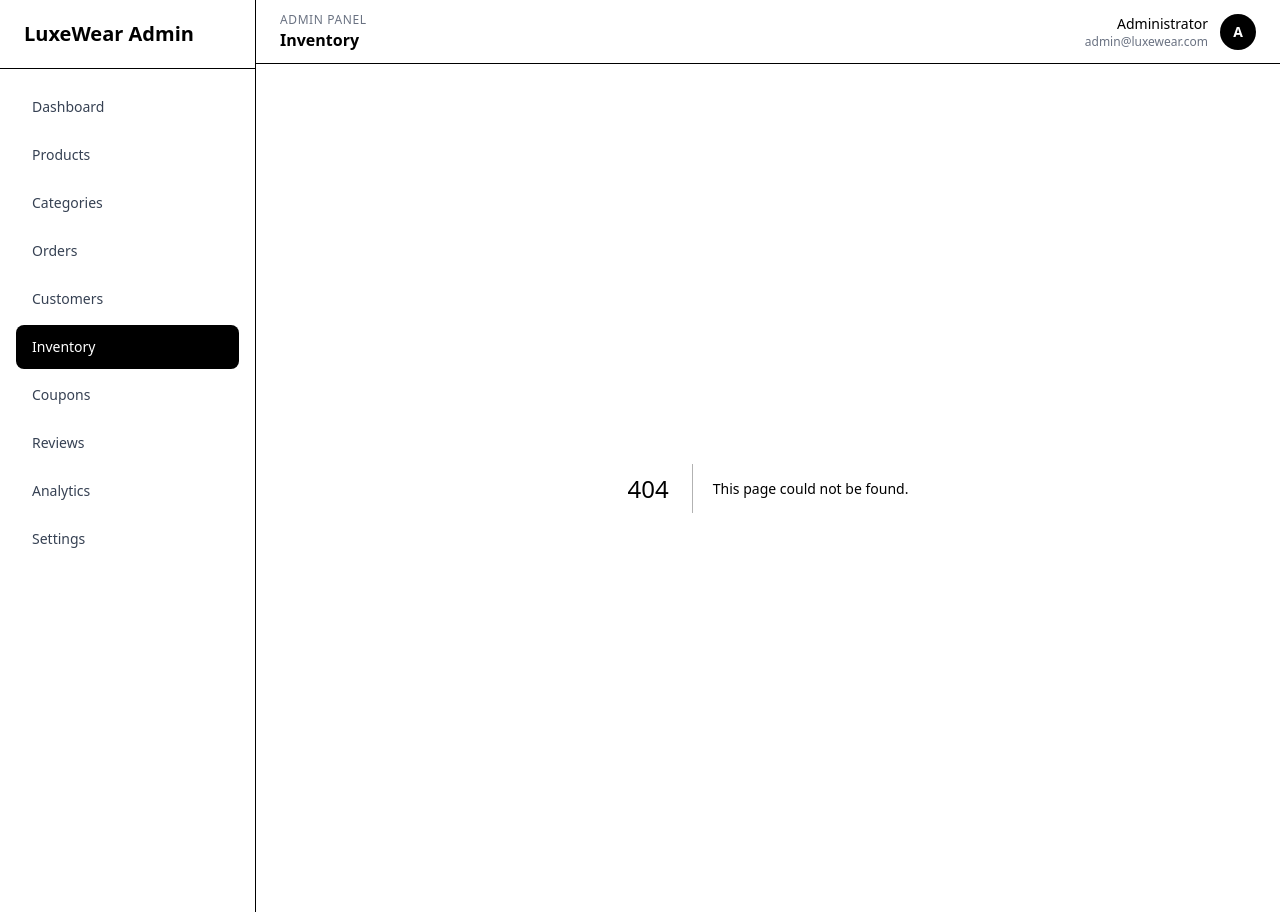
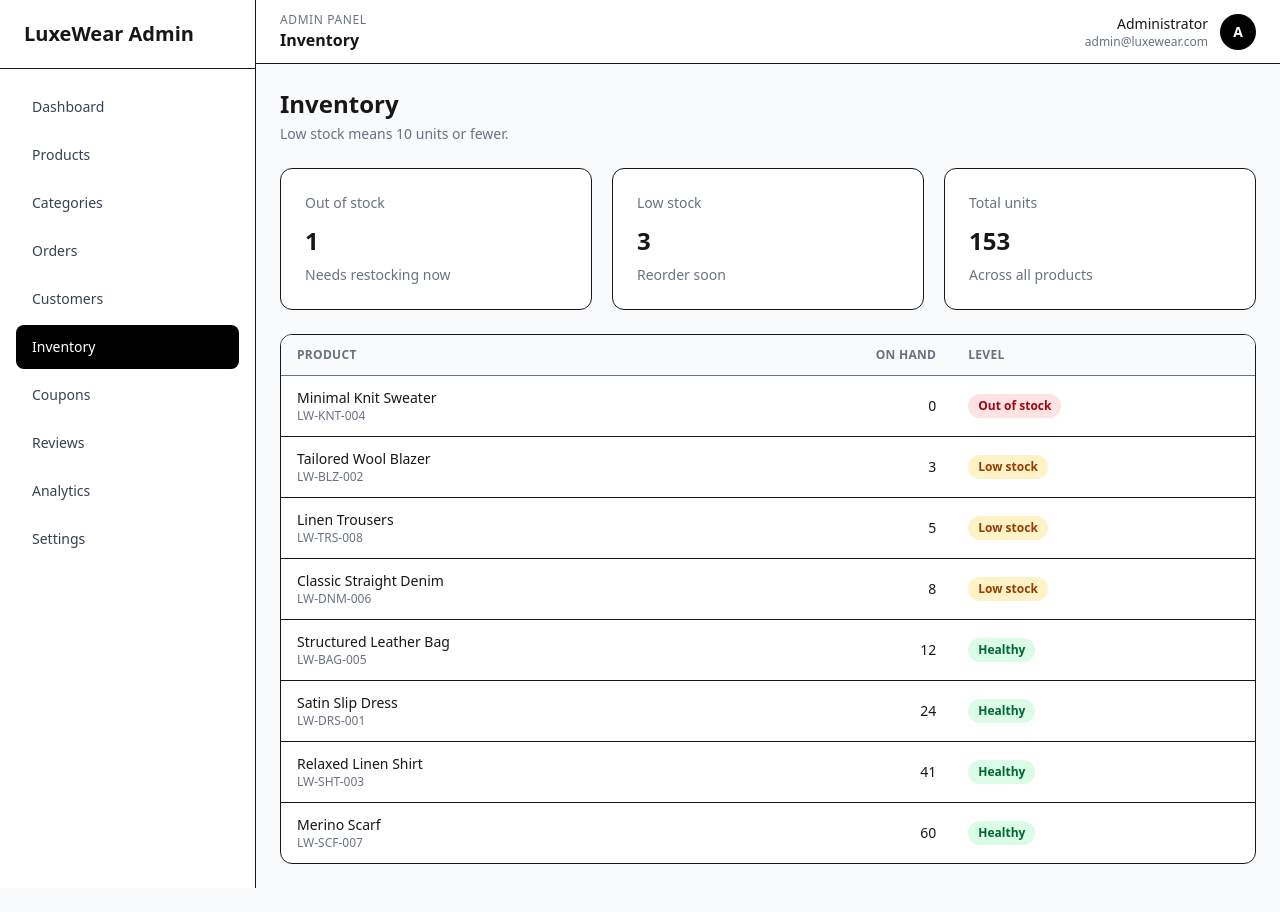
Before and after one commit to HetalRupareliya91/luxewear-fashion-ecommerce, a Next.js app in the folder admin/: page /inventory in a window 1280 px wide. Before the commit this address had no page. After the commit the page ends 888 px from the top, so only its background shows below. Built offline with nearby package versions, Linux system fonts and the light colour scheme.

Commit message:
feat(admin): add the inventory page

```diff
--- /dev/null
+++ b/admin/src/app/inventory/page.tsx
@@ -0,0 +1,31 @@
+import { StatusBadge } from "@/components/ui/StatusBadge";
+import { StatCard } from "@/components/dashboard/StatCard";
+import { DataTable, type Column } from "@/components/ui/DataTable";
+import { PageHeader } from "@/components/ui/PageHeader";
+import { adminProducts } from "@/data/products";
+import { LOW_STOCK_THRESHOLD, dashboardStats, stockLevel } from "@/lib/stats";
+import { adminOrders } from "@/data/orders";
+import { customers } from "@/data/customers";
+import type { AdminProduct } from "@/lib/types";
+
+const columns: Column<AdminProduct>[] = [
+  { key: "name", header: "Product", render: (p) => <div><p className="font-medium">{p.name}</p><p className="text-xs text-gray-500">{p.sku}</p></div> },
+  { key: "stock", header: "On hand", align: "right", render: (p) => p.stock },
+  { key: "level", header: "Level", render: (p) => { const l = stockLevel(p.stock); return <StatusBadge label={l === "out" ? "Out of stock" : l === "low" ? "Low stock" : "Healthy"} tone={l === "out" ? "red" : l === "low" ? "amber" : "green"} />; } },
+];
+
+export default function InventoryPage() {
+  const stats = dashboardStats(adminOrders, customers, adminProducts);
+  const rows = [...adminProducts].sort((a, b) => a.stock - b.stock);
+  return (
+    <div className="space-y-6">
+      <PageHeader title="Inventory" description={`Low stock means ${LOW_STOCK_THRESHOLD} units or fewer.`} />
+      <div className="grid gap-5 sm:grid-cols-3">
+        <StatCard title="Out of stock" value={String(stats.outOfStock)} note="Needs restocking now" />
+        <StatCard title="Low stock" value={String(stats.lowStock)} note="Reorder soon" />
+        <StatCard title="Total units" value={String(adminProducts.reduce((s, p) => s + p.stock, 0))} note="Across all products" />
+      </div>
+      <DataTable columns={columns} rows={rows} rowKey={(p) => p.id} />
+    </div>
+  );
+}
```
